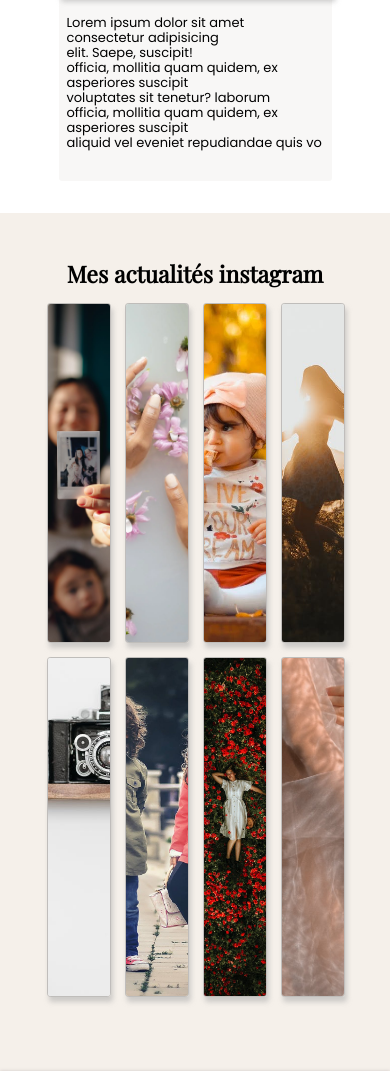
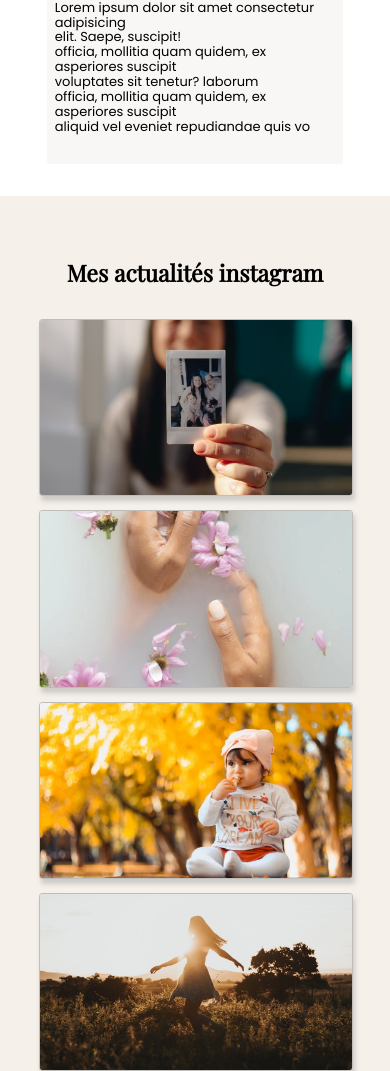
Before and after one commit to LaurentMag/brief-babysite-scss, a website built with Parcel: page index.html in a window 390 px wide. Shown: the part 2546-3617 px from the top of the page. Built offline with nearby package versions, Linux system fonts and the light colour scheme.

Commit message:
home page responsive, reworked somes grid code, could still be better with lesser code

```diff
--- a/stylesheets/abstracts/_variables.scss
+++ b/stylesheets/abstracts/_variables.scss
@@ -81,9 +81,8 @@ $paragraph-text-size: 1.3em;
 /* ------------------------------------------------ */
 $main-backgroundimage-stickytopValue: -275px;
 /* ------------------------------------------------ */
-$grid-margin-index: 12%;
-$grid-margin-index-presta: 12vw;
-$grid-margin-studio: 8%;
+$grid-margin-general: 10vw;
+$grid-margin-studio: 8vw;
 $grid-margin-prestation: 0.3rem 0;
 $grid-margin-top-down: 2.5rem;
 $grid-margin-prestations-big-down: 10rem;
--- a/stylesheets/layout/_grid.scss
+++ b/stylesheets/layout/_grid.scss
@@ -4,7 +4,7 @@
     grid-template-areas:
       "index-presta1 index-presta1 index-presta1"
       "index-presta2 index-presta3 index-presta4";
-    margin: 0 $grid-margin-index-presta;
+    margin: 0 $grid-margin-general;
     /* 0 parce que des top /down, et gauche et droite */
     /* margin: 10px 90px 10px 50px; : haut droite bas gauche */
     padding: 0.5rem 0rem 4rem 0rem;
@@ -17,8 +17,6 @@
   object-position: 50% 5%;
 }
 
-
-
 @media (max-width: 850px) {
   .index-prestations-container {
     @include grid-basic(1fr, 0.1fr 0.1fr, 1rem 0) {
@@ -27,7 +25,7 @@
         "index-presta2"
         "index-presta3"
         "index-presta4";
-      margin: 0 15vw;
+      margin: 0 12vw;
       padding: 0.5rem 0rem 2rem 0rem;
     }
     @for $i from 1 through 4 {
@@ -42,27 +40,65 @@
   .img-prestation-mediaQ3 {
     object-position: 50% 5%;
   }
-
-
 }
 
 /*-- INDEX ACTUALITE INSTA ==================================================== */
+
+// .index-actu-insta-container {
+//   @include grid-basic(repeat(4, 1fr), 0.2fr repeat(2, 40vh), 1rem) {
+//     grid-template-areas:
+//       "actuh3 actuh3 actuh3 actuh3"
+//       "actufig1 actufig2 actufig3 actufig4"
+//       "actufig5 actufig6 actufig7 actufig8";
+//       /* check functions to get all actufig... wrote via function */
+//     margin: 0rem $grid-margin-general;
+//     padding: 3rem 0 5rem 0;
+//   }
+// }
+// .index-actu-insta-container > h3 {
+//   grid-area: actuh3;
+// }
+
 .index-actu-insta-container {
-  @include grid-basic(repeat(4, 1fr), 0.2fr repeat(2, 40vh), 1rem) {
-    grid-template-areas:
-      "actuh3 actuh3 actuh3 actuh3"
-      "actufig1 actufig2 actufig3 actufig4"
-      "actufig5 actufig6 actufig7 actufig8";
-    margin: 0rem $grid-margin-index;
+  display: grid;
+  grid-template-columns: repeat(4, minmax(250px, 1fr));
+  gap: 1rem;
+  margin: 0rem $grid-margin-general;
   padding: 3rem 0 5rem 0;
+}
+.index-actu-insta-container > h3 {
+  grid-column: 1 / span 4;
+  align-self: center;
+  padding: 1rem;
+}
+.index-actu-insta-figure {
+  max-height: 20vw;
+}
+
+
+@media screen and (max-width: 1200px) {
+  .index-actu-insta-container {
+    grid-template-columns: repeat(2, minmax(250px, 1fr));
+  }
+  .index-actu-insta-container > h3 {
+    grid-column: 1 / span 2;
+  }
+  .index-actu-insta-figure {
+    max-height: 25vw;
   }
 }
 
+@media screen and (max-width: 850px) {
+  .index-actu-insta-container {
+    grid-template-columns: minmax(250px, 1fr);
+  }
   .index-actu-insta-container > h3 {
-  grid-area: actuh3;
+    grid-column: 1 / 1;
   }
-
-/* check functions to get all actufig... wrote via function */
+  .index-actu-insta-figure {
+    min-height: 45vw;
+  }
+}
 
 /* ================================================================== */
 /*-- STUDIO ==================================================== */
@@ -89,7 +125,7 @@
 
 @media screen and (min-width: 850px) {
   .studio-article-container {
-    margin: $grid-margin-top-down $grid-margin-index 0 $grid-margin-index;
+    margin: $grid-margin-top-down $grid-margin-general 0 $grid-margin-general;
   }
   h3 {
     grid-column: 1 / span 2;
@@ -124,7 +160,6 @@
         grid-area: fig#{$i};
       }
     }
-
   }
 }
 
```
Also changed, not shown: stylesheets/main.css, 1 other file. Lines whose indentation alone changed are shown as unchanged.
